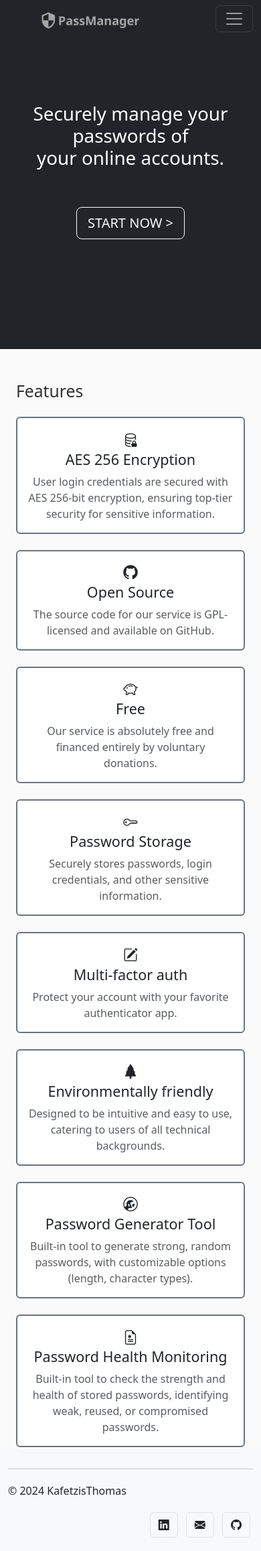
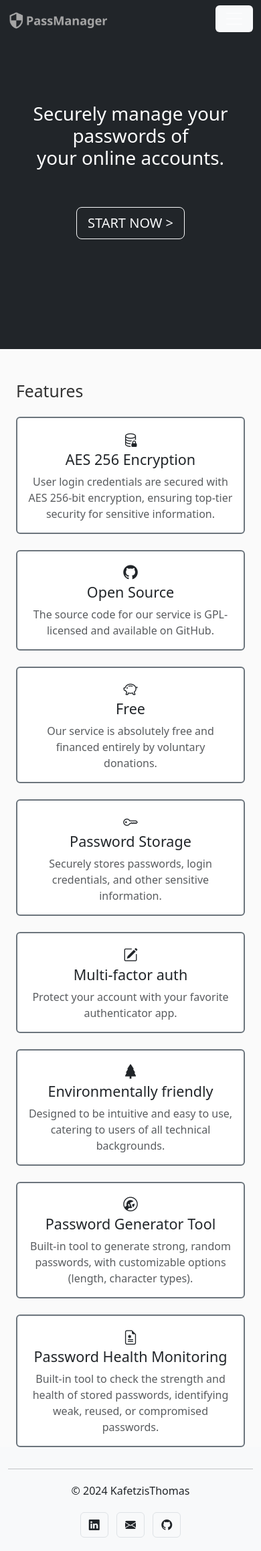
Before and after one commit to KafetzisThomas/PassManagerWeb, a Django app: page / in a window 390 px wide. Shown: the whole page at 67% size. Run offline with Django 5.2, Linux system fonts and the light colour scheme; some libraries are stand-ins or nearby versions.

Commit message:
Update footer styles on mobile

```diff
--- a/passmanager/templates/passmanager/home.html
+++ b/passmanager/templates/passmanager/home.html
@@ -3,7 +3,7 @@
 <html lang="en">
 <head>
     <meta charset="utf-8">
-    <meta name="viewport" content="width=device-width, initial-scale=1, shrink-to-fit=no">
+    <meta name="viewport" content="width=device-width, initial-scale=1">
 
     <!-- Bootstrap CSS -->
     {% load bootstrap5 %}
@@ -20,10 +20,10 @@
     <!--navbar start-->
     <nav class="navbar navbar-expand-lg bg-dark border-body" data-bs-theme="dark">
         <div class="container">
-            <a class="navbar-brand ms-5" href="{% url 'home' %}">
+            <a class="navbar-brand ms-lg-5" href="{% url 'home' %}">
                 <img src="{% static 'images/logo.png' %}" alt="logo" width="150">
-              </a>
-          <button class="navbar-toggler" type="button" data-bs-toggle="collapse" data-bs-target="#navbarSupportedContent" aria-controls="navbarSupportedContent" aria-expanded="false" aria-label="Toggle navigation">
+            </a>
+          <button class="navbar-toggler bg-light" type="button" data-bs-toggle="collapse" data-bs-target="#navbarSupportedContent" aria-controls="navbarSupportedContent" aria-expanded="false" aria-label="Toggle navigation">
             <span class="navbar-toggler-icon"></span>
           </button>
           <div class="collapse navbar-collapse" id="navbarSupportedContent">
@@ -151,11 +151,11 @@
     <footer class="footer bg-light text-dark py-3">
         <div class="container">
             <hr class="border-dark mb-1" width="100%">
-            <div class="row">
-                <div class="col-md-6 mt-3">
+            <div class="row justify-content-between align-items-center">
+                <div class="col-12 col-md-6 mt-3 text-center text-md-start">
                     <p>&copy; 2024 KafetzisThomas</p>
                 </div>
-                <div class="col-md-6 text-end">
+                <div class="col-12 col-md-6 text-center text-md-end  mt-md-0">
                     <a href="#" class="btn btn-link btn-floating btn-md text-dark m-1 border" role="button">
                         <i class="bi bi-linkedin"></i>
                     </a>
```
